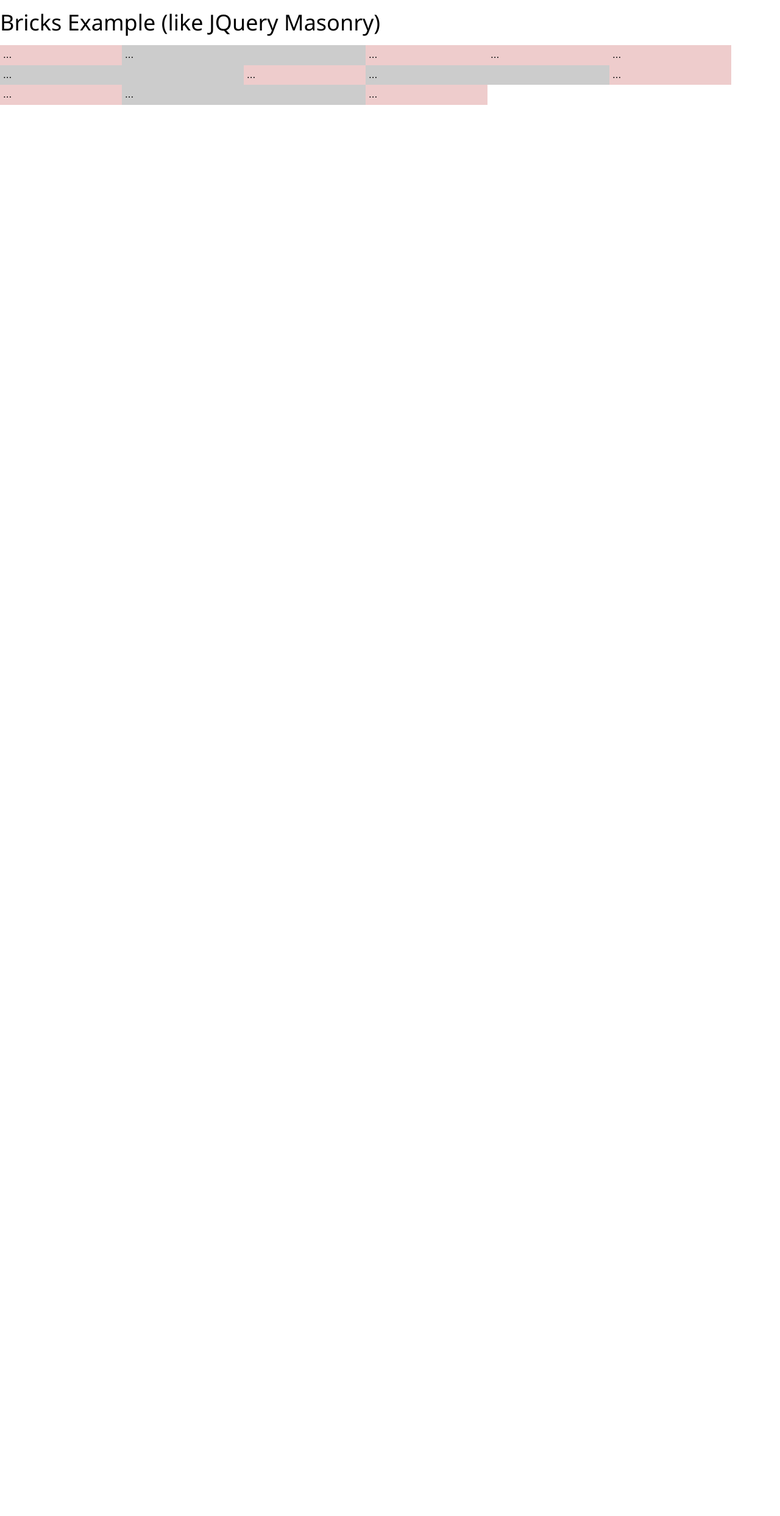
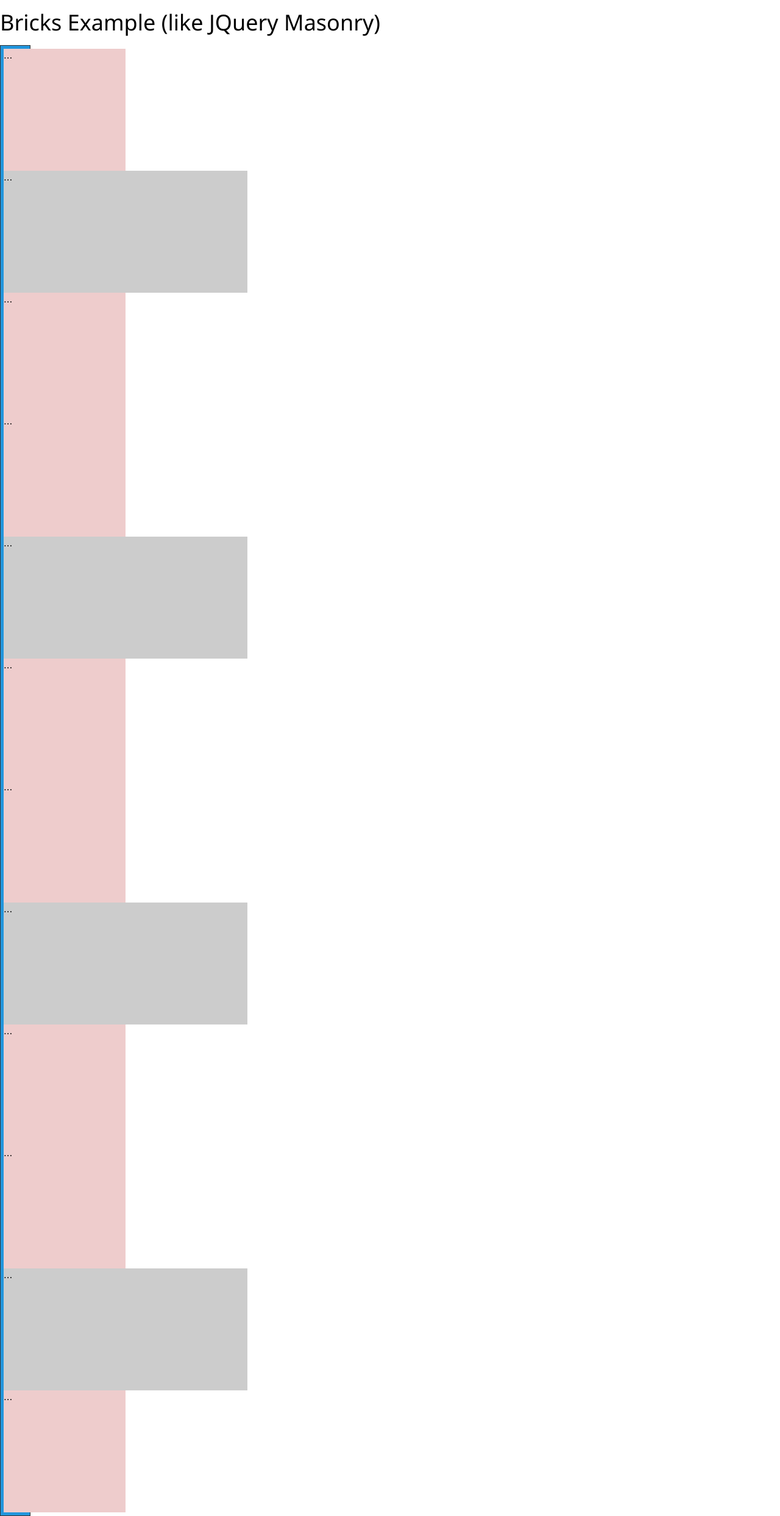
Before and after one commit to benjaminwillett/houseprices, a Flask app: page /bricks in a window 1280 px wide. Shown: the whole page at 61% size. Before the commit the page ends 172 px from the top, so only its background shows below. Run offline with Flask 2, Linux system fonts and the light colour scheme; some libraries are stand-ins or nearby versions.

Commit message:
make it better

```diff
--- a/templates/bricks/bricks.html
+++ b/templates/bricks/bricks.html
@@ -15,7 +15,8 @@
     <script src="https://unpkg.com/masonry-layout@4/dist/masonry.pkgd.min.js"></script>
 
     <style>
-.grid-item { width: 200px; background: #ECC; padding: 5px; border: 1px;}
+        .grid { width: 50px ; height: 50px ; padding: 5px; border: 1px solid #333; float: left; background: #2296DD }
+.grid-item { width: 200px; height: 200px; float: left; background: #ECC; }
 .grid-item--width2 { width: 400px; background: #CCC; }
 </style>
 
```
